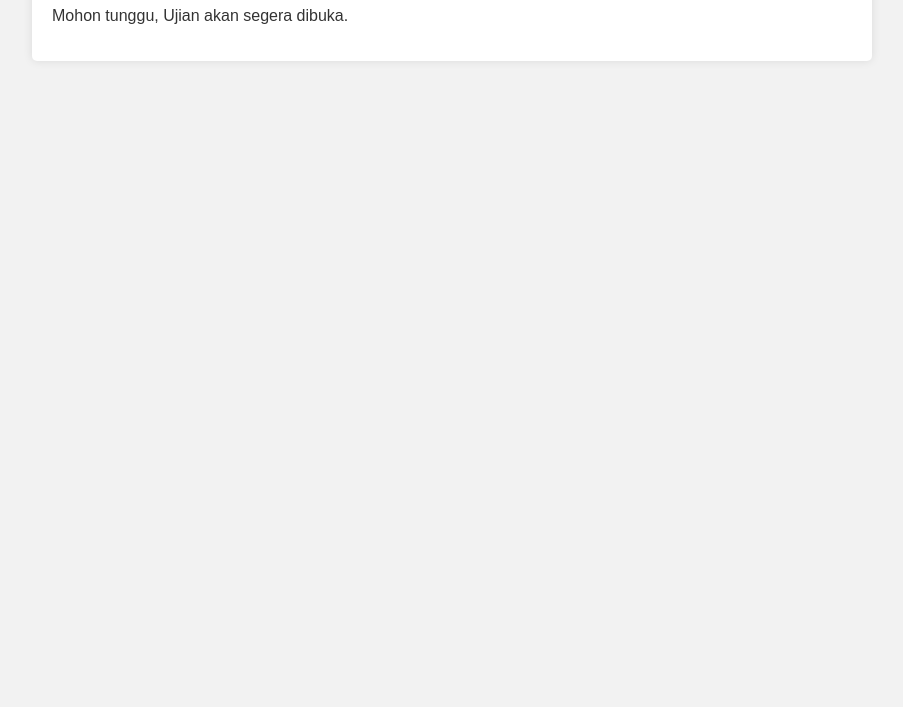
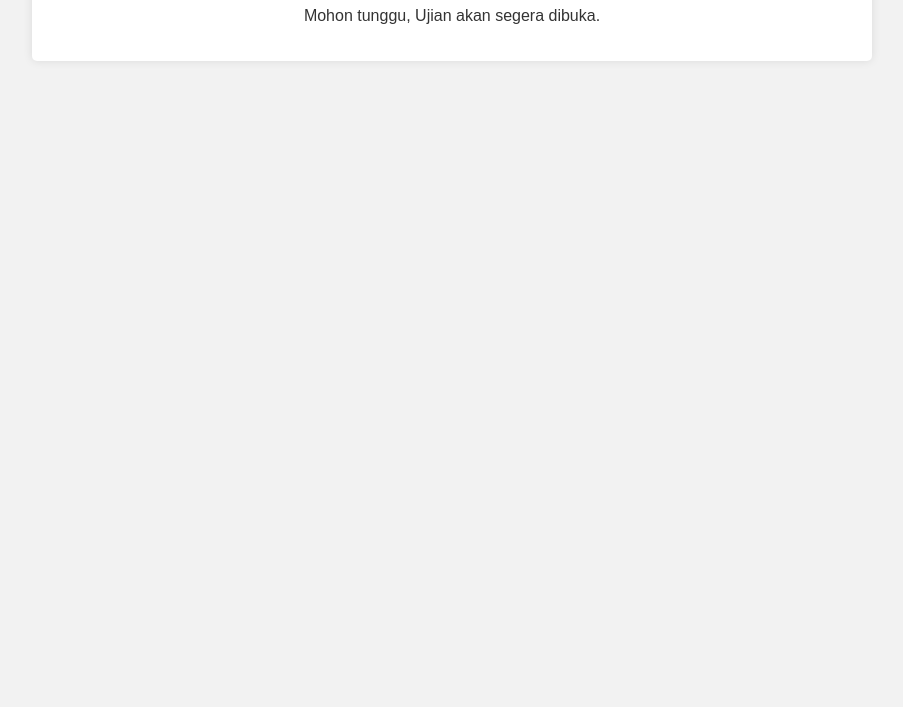
Before and after one commit to diatercinta/madani, a plain HTML site: page ujian.html in a window 1280 px wide. Shown: the part 93-800 px from the top of the page, without its empty margins (188-1091 px from the left). Drawn offline with Linux system fonts and the light colour scheme.

Commit message:
Update ujian.html

```diff
--- a/ujian.html
+++ b/ujian.html
@@ -25,7 +25,7 @@
     }
 
     p {
-      text-align: justify;
+      text-align: center;
       color: #333333;
     }
 
@@ -39,9 +39,7 @@
 <body>
   <div class="container">
     <h1>Selamat Datang Siswa SMK Madani Makassar</h1>
-    <center>
       <p>Mohon tunggu, Ujian akan segera dibuka.</p>
-    </center>
   </div>
 </body>
 </html>
```
